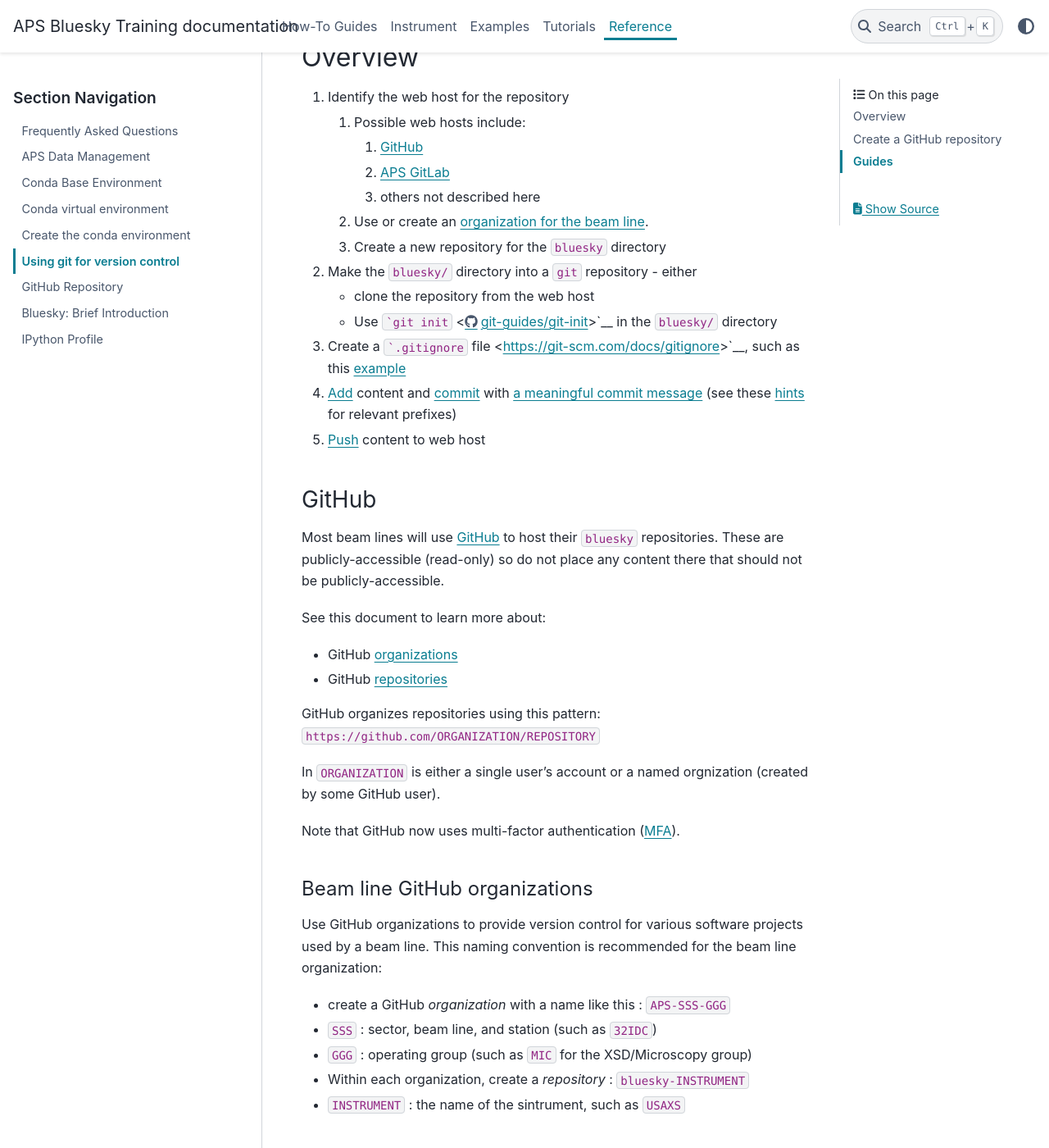
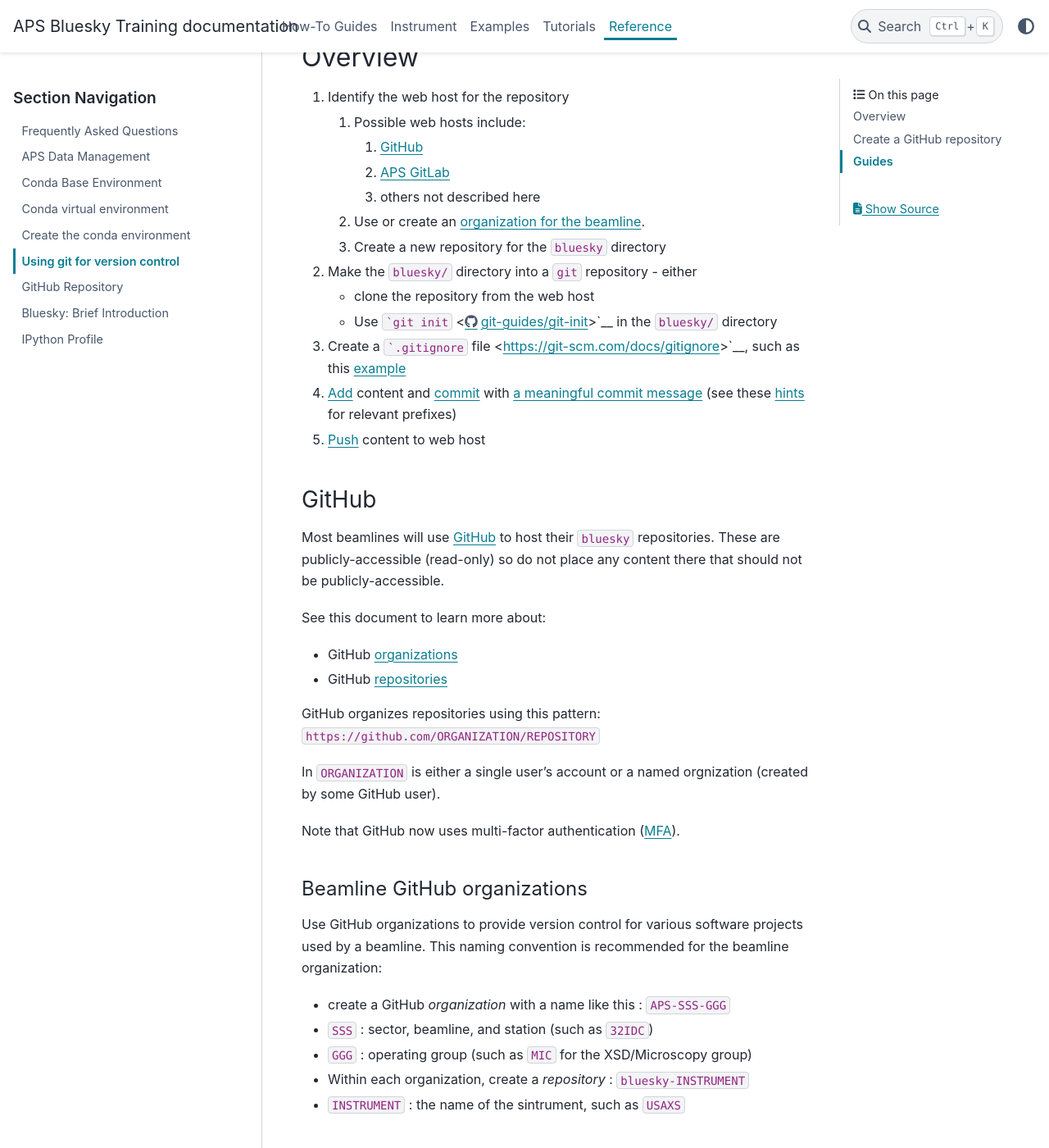
Before and after one commit to BCDA-APS/bluesky_training, a Sphinx documentation site: the page built from docs/source/reference/_git-help.rst, in a window 1280 px wide and 1400 px high, scrolled down 655 px. Shown: the whole window at 82% size. Built offline with Sphinx 7.4.7 and the PyData theme 0.15.4, drawn with Linux system fonts in a browser that asks for light colours.

Commit message:
DOC #169 convert 2-words to one word

```diff
--- a/docs/source/index.rst
+++ b/docs/source/index.rst
@@ -2,11 +2,11 @@
 ====================
 
 The APS Bluesky Training repository [#]_ demonstrates use of the Bluesky
-framework at a typical APS beam line.  Its ``bluesky/`` directory [#]_ also
-serves as a template for new beam line installations.
+framework at a typical APS beamline.  Its ``bluesky/`` directory [#]_ also
+serves as a template for new beamline installations.
 
 .. [#] repository: https://github.com/BCDA-APS/bluesky_training
-.. [#] ``bluesky/`` directory: new beam line
+.. [#] ``bluesky/`` directory: new beamline
    `template <https://github.com/BCDA-APS/bluesky_training/tree/main/bluesky>`__
 
 .. for documentation authors:
--- a/docs/source/reference/_git-help.rst
+++ b/docs/source/reference/_git-help.rst
@@ -36,8 +36,7 @@
       2. `APS GitLab <#aps-gitlab>`__
       3. others not described here
 
-   2. Use or create an `organization for the beam
-      line <#beam-line-github-organizations>`__.
+   2. Use or create an `organization for the beamline <#beamline-github-organizations>`__.
    3. Create a new repository for the ``bluesky`` directory
 
 2. Make the ``bluesky/`` directory into a ``git`` repository - either
@@ -61,7 +60,7 @@
 GitHub
 ~~~~~~
 
-Most beam lines will use `GitHub <https://github.com>`__ to host their
+Most beamlines will use `GitHub <https://github.com>`__ to host their
 ``bluesky`` repositories. These are publicly-accessible (read-only) so
 do not place any content there that should not be publicly-accessible.
 
@@ -81,16 +80,16 @@
 Note that GitHub now uses multi-factor authentication
 (`MFA <https://docs.github.com/en/authentication/securing-your-account-with-two-factor-authentication-2fa/configuring-two-factor-authentication>`__).
 
-Beam line GitHub organizations
+Beamline GitHub organizations
 ^^^^^^^^^^^^^^^^^^^^^^^^^^^^^^
 
 Use GitHub organizations to provide version control for various software
-projects used by a beam line. This naming convention is recommended for
-the beam line organization:
+projects used by a beamline. This naming convention is recommended for
+the beamline organization:
 
 -  create a GitHub *organization* with a name like this :
    ``APS-SSS-GGG``
--  ``SSS`` : sector, beam line, and station (such as ``32IDC``)
+-  ``SSS`` : sector, beamline, and station (such as ``32IDC``)
 -  ``GGG`` : operating group (such as ``MIC`` for the XSD/Microscopy
    group)
 -  Within each organization, create a *repository* :
```
Also changed, not shown: README.md (+1 -1 lines), docs/source/howto/_bluesky_queueserver.md (+1 -1 lines), docs/source/howto/getting_started.md (+1 -1 lines), docs/source/instrument/_test_bluesky_at_aps.md (+1 -1 lines), docs/source/howto/_basic_aps_info.ipynb, docs/source/howto/_synapps_sscan_1d_flyer.ipynb, docs/source/instrument/describe_instrument.ipynb, docs/source/tutor/_lesson5a.ipynb, docs/source/tutor/_lesson7.ipynb, 1 other file.
